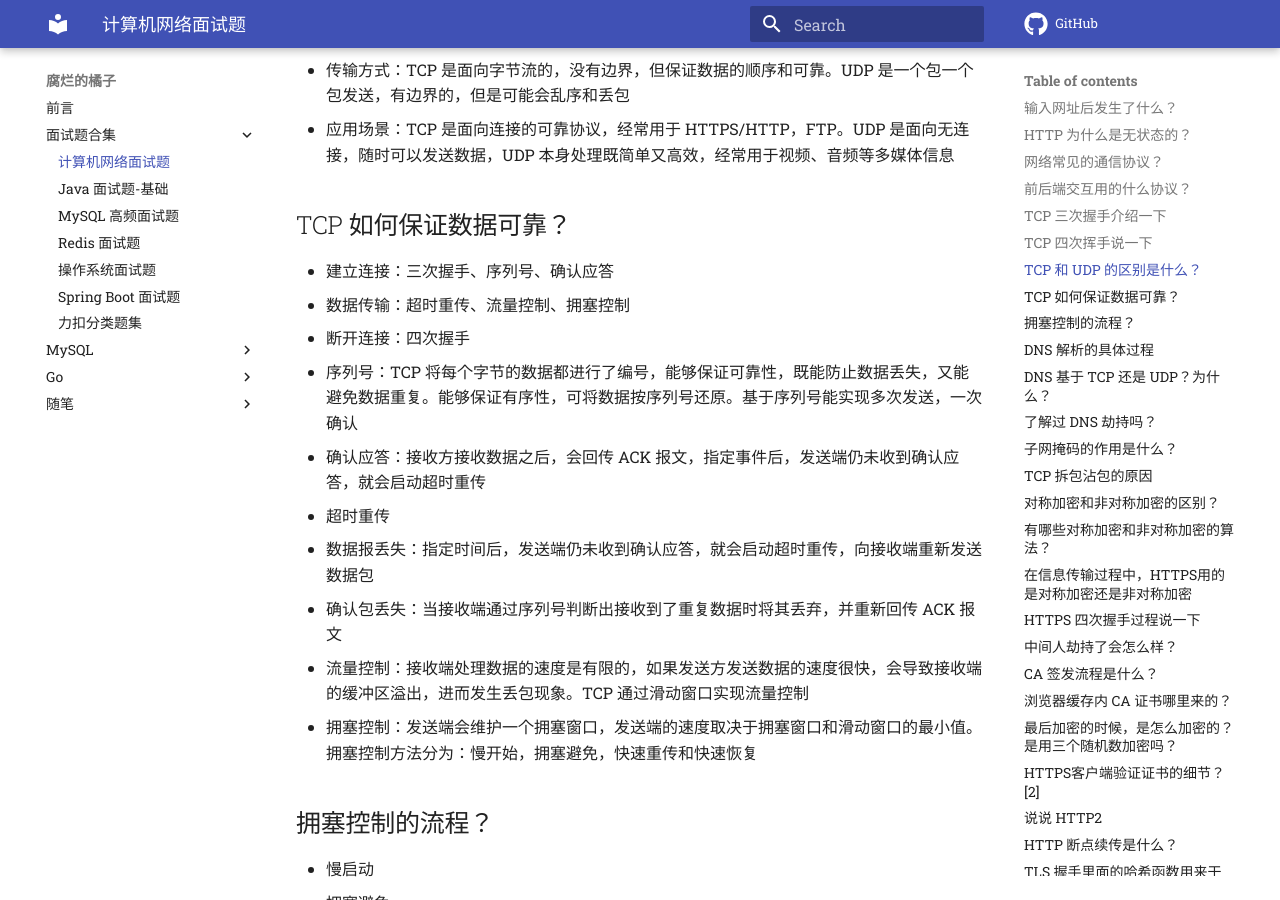
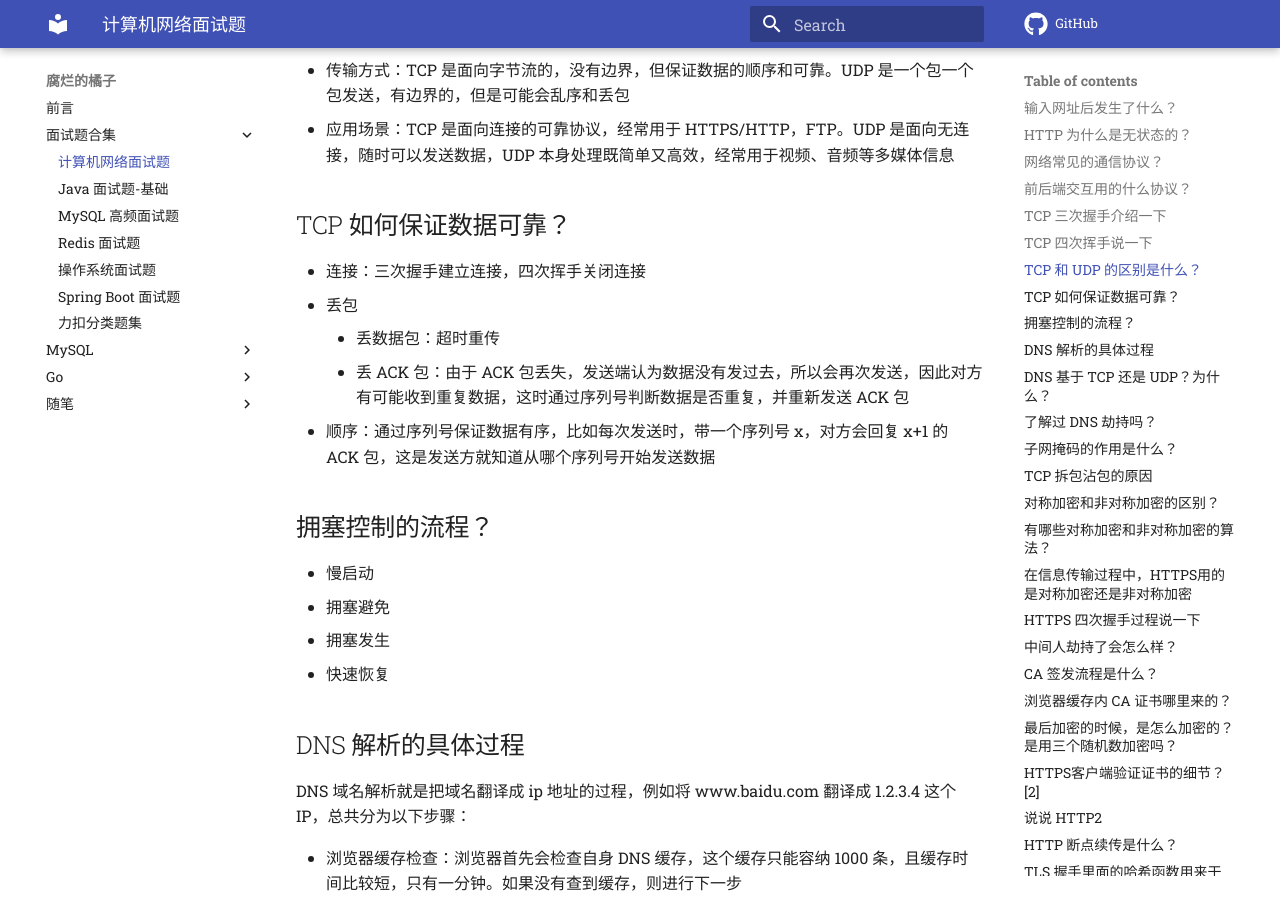
Before and after one commit to z1ming/cs-Hydra, an MkDocs documentation site: the page built from docs/文章/network.md, in a window 1280 px wide and 900 px high, scrolled down 2563 px. Built offline with MkDocs 1.6.1 and Material for MkDocs 9.7.7, drawn with Linux system fonts in a browser that asks for light colours; comment, search, counter and statistics services are not loaded.

Commit message:
Update network.md
Signed-off-by: Ziming Meng <zimingm94@gmail.com>

```diff
--- a/docs/文章/network.md
+++ b/docs/文章/network.md
@@ -64,17 +64,11 @@ HTTP 请求无状态是因为每个请求之间是相互独立的，服务器不
 
 ## TCP 如何保证数据可靠？
 
-- 建立连接：三次握手、序列号、确认应答
-- 数据传输：超时重传、流量控制、拥塞控制
-- 断开连接：四次握手
-
-- 序列号：TCP 将每个字节的数据都进行了编号，能够保证可靠性，既能防止数据丢失，又能避免数据重复。能够保证有序性，可将数据按序列号还原。基于序列号能实现多次发送，一次确认
-- 确认应答：接收方接收数据之后，会回传 ACK 报文，指定事件后，发送端仍未收到确认应答，就会启动超时重传
-- 超时重传
-  - 数据报丢失：指定时间后，发送端仍未收到确认应答，就会启动超时重传，向接收端重新发送数据包
-  - 确认包丢失：当接收端通过序列号判断出接收到了重复数据时将其丢弃，并重新回传 ACK 报文
-- 流量控制：接收端处理数据的速度是有限的，如果发送方发送数据的速度很快，会导致接收端的缓冲区溢出，进而发生丢包现象。TCP 通过滑动窗口实现流量控制
-- 拥塞控制：发送端会维护一个拥塞窗口，发送端的速度取决于拥塞窗口和滑动窗口的最小值。拥塞控制方法分为：慢开始，拥塞避免，快速重传和快速恢复
+- 连接：三次握手建立连接，四次挥手关闭连接
+- 丢包
+    - 丢数据包：超时重传
+    - 丢 ACK 包：由于 ACK 包丢失，发送端认为数据没有发过去，所以会再次发送，因此对方有可能收到重复数据，这时通过序列号判断数据是否重复，并重新发送 ACK 包
+- 顺序：通过序列号保证数据有序，比如每次发送时，带一个序列号 x，对方会回复 x+1 的 ACK 包，这是发送方就知道从哪个序列号开始发送数据
 
 ## 拥塞控制的流程？
 
```
